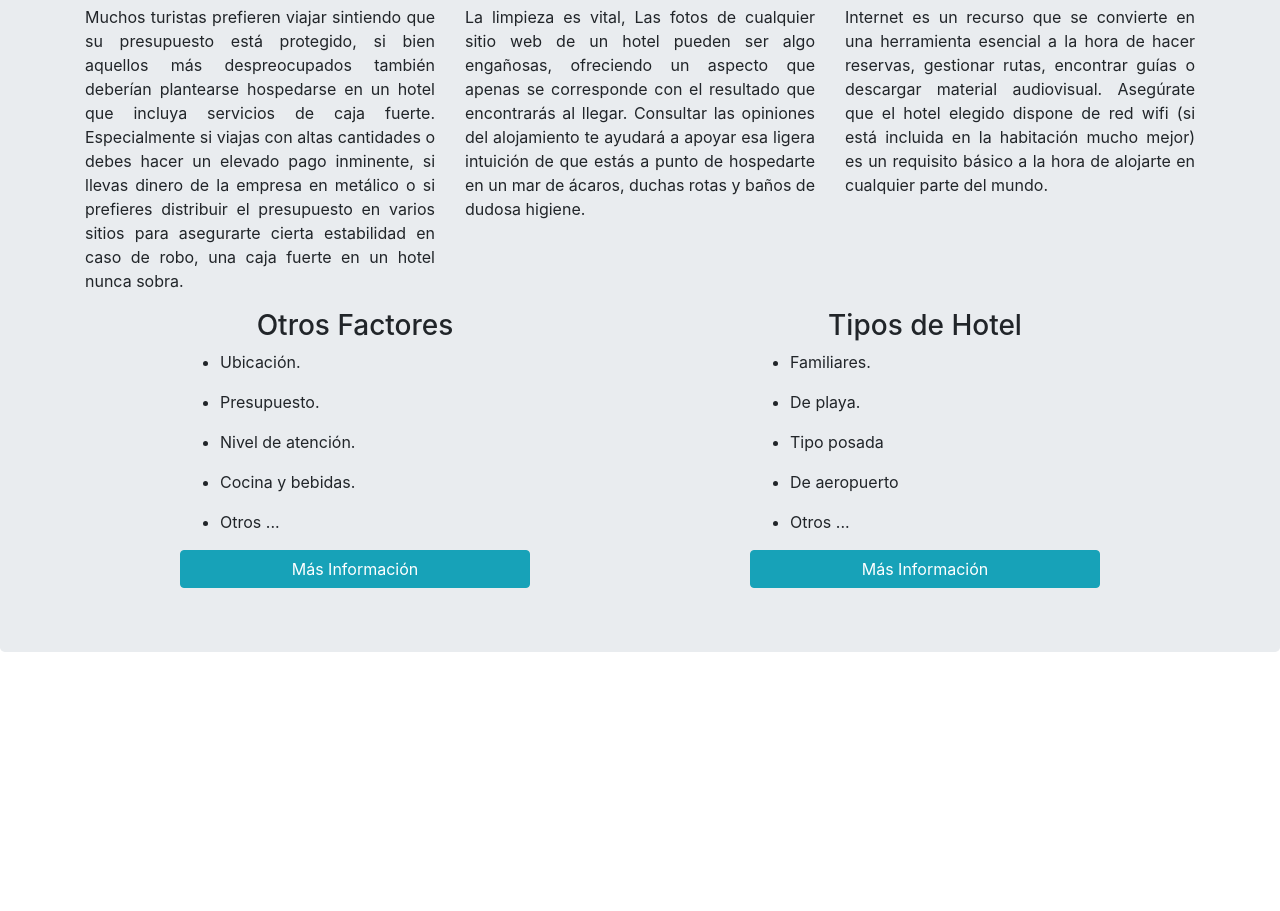
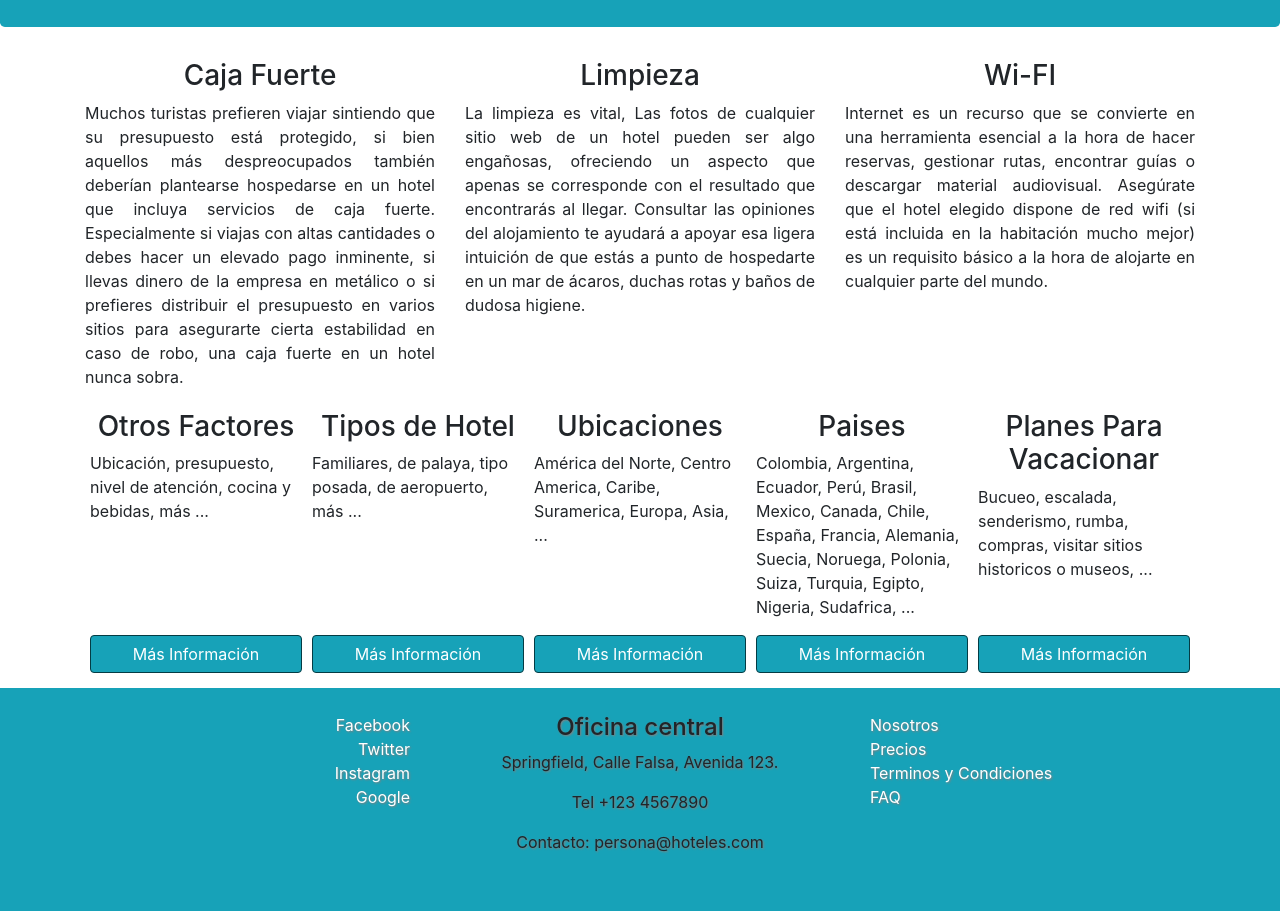
Before and after one commit to santo2244/guia_hoteles, a website: page index.html in a window 1280 px wide. Shown: the part 157-1068 px from the top of the page. Before the commit the page ends 841 px from the top, so only its background shows below. Drawn offline with nearby package versions, Linux system fonts and the light colour scheme.

Commit message:
Mejora estilo index y creacion de main.css

```diff
--- /dev/null
+++ b/css/main.css
@@ -0,0 +1,27 @@
+.jumbotron {
+    background-color: #17A2B8;
+    color: white;
+    text-shadow: 1px 1px 2px grey;
+}
+
+.card-hotel {
+    flex: 1 150px;
+    /*flex grow: que tanto puede crecer (1, 2 ,3 veces); flex bassis: tamaño*/
+    padding: 5px;
+}
+
+.btn-reserva{
+    border-color: #043C44;
+}
+
+a {
+    color: white;
+    /* text-decoration: 1px double white; */
+}
+
+footer {
+    background-color: #17A2B8;
+    margin-top: 10px;
+    padding: 25px 10px;
+    text-shadow: 1px 1px 2px grey;
+}
--- a/index.html
+++ b/index.html
@@ -8,56 +8,117 @@
 
     <!-- Bootstrap CSS -->
     <link rel="stylesheet" href="node_modules/bootstrap/dist/css/bootstrap.min.css">
-
+    <link rel="stylesheet" href="css/main.css">
     <title>Guía Hoteles</title>
 </head>
 
 <body>
     <div class="jumbotron">
         <h1 class="text-center">Consideraciones Para Elegir Un Hotel</h1>
+    </div>
     <div class="container-sm">
         <div class="row">
             <div class="col">
                 <h3 class="text-center">Caja Fuerte</h3>
-                    <p class="text-justify">Muchos turistas prefieren viajar sintiendo que su presupuesto está protegido, si bien aquellos más despreocupados también deberían plantearse hospedarse en un hotel que incluya servicios de caja fuerte. Especialmente si viajas con altas cantidades o debes hacer un elevado pago inminente, si llevas dinero de la empresa en metálico o si prefieres distribuir el presupuesto en varios sitios para asegurarte cierta estabilidad en caso de robo, una caja fuerte en un hotel nunca sobra.</p>
+                <p class="text-justify">Muchos turistas prefieren viajar sintiendo que su presupuesto está protegido, si
+                    bien aquellos más despreocupados también deberían plantearse hospedarse en un hotel que incluya
+                    servicios de caja fuerte. Especialmente si viajas con altas cantidades o debes hacer un elevado pago
+                    inminente, si llevas dinero de la empresa en metálico o si prefieres distribuir el presupuesto en
+                    varios sitios para asegurarte cierta estabilidad en caso de robo, una caja fuerte en un hotel nunca
+                    sobra.</p>
             </div>
             <div class="col">
                 <h3 class="text-center">Limpieza</h3>
-                    <p class="text-justify">La limpieza es vital, Las fotos de cualquier sitio web de un hotel pueden ser algo engañosas, ofreciendo un aspecto que apenas se corresponde con el resultado que encontrarás al llegar. Consultar las opiniones del alojamiento te ayudará a apoyar esa ligera intuición de que estás a punto de hospedarte en un mar de ácaros, duchas rotas y baños de dudosa higiene.</p>
+                <p class="text-justify">La limpieza es vital, Las fotos de cualquier sitio web de un hotel pueden ser
+                    algo engañosas, ofreciendo un aspecto que apenas se corresponde con el resultado que encontrarás al
+                    llegar. Consultar las opiniones del alojamiento te ayudará a apoyar esa ligera intuición de que
+                    estás a punto de hospedarte en un mar de ácaros, duchas rotas y baños de dudosa higiene.</p>
             </div>
             <div class="col">
                 <h3 class="text-center">Wi-FI</h3>
                 <p class="text-justify">
-                        Internet es un recurso que se convierte en una herramienta esencial a la hora de hacer reservas, gestionar rutas, encontrar guías o descargar material audiovisual. Asegúrate que el hotel elegido dispone de red wifi (si está incluida en la habitación mucho mejor) es un requisito básico a la hora de alojarte en cualquier parte del mundo.
+                    Internet es un recurso que se convierte en una herramienta esencial a la hora de hacer reservas,
+                    gestionar rutas, encontrar guías o descargar material audiovisual. Asegúrate que el hotel elegido
+                    dispone de red wifi (si está incluida en la habitación mucho mejor) es un requisito básico a la hora
+                    de alojarte en cualquier parte del mundo.
                 </p>
             </div>
         </div>
-            <div class="row">
-                <div class="col-4 offset-1">
+        <!-- Parte media baja-->
+        <div class="d-flex flex-wrap">
+            <div class="card-hotel d-flex flex-column justify-content-between">
+                <div>
                     <h3 class="text-center">Otros Factores</h3>
-                    <ul>
-                        <li><p>Ubicación.</p></li>
-                        <li><p>Presupuesto.</p></li>
-                        <li><p>Nivel de atención.</p></li>
-                        <li><p>Cocina y bebidas.</p></li>
-                        <li><p>Otros ...</p></li>
-                    </ul>
-                    <button type="button" class="btn btn-info btn-block">Más Información</button>
+                    <p>Ubicación, presupuesto, nivel de atención, cocina y bebidas, más ...</p>
                 </div>
-                <div class="col-4 offset-2">
+                <div>
+                    <button type="button" class="btn btn-info btn-block btn-reserva">Más Información</button>
+                </div>
+            </div>
+            <div class="card-hotel d-flex flex-column justify-content-between">
+                <div>
                     <h3 class="text-center">Tipos de Hotel</h3>
-                    <ul>
-                        <li><p>Familiares.</p></li>
-                        <li><p>De playa.</p></li>
-                        <li><p>Tipo posada</p></li>
-                        <li><p>De aeropuerto</p></li>
-                        <li><p>Otros ...</p></li>
-                    </ul>
-                    <button type="button" class="btn btn-info btn-block">Más Información</button>
+                    <p>Familiares, de palaya, tipo posada, de aeropuerto, más ...</p>
+                </div>
+                <div>
+                    <button type="button" class="btn btn-info btn-block btn-reserva">Más Información</button>
+                </div>
+            </div>
+            <div class="card-hotel d-flex flex-column justify-content-between">
+                <div>
+                    <h3 class="text-center">Ubicaciones</h3>
+                    <p>América del Norte, Centro America, Caribe, Suramerica, Europa, Asia, ...</p>
+                </div>
+                <div>
+                    <button type="button" class="btn btn-info btn-block btn-reserva">Más Información</button>
+                </div>
+            </div>
+            <div class="card-hotel d-flex flex-column justify-content-between">
+                <div>
+                    <h3 class="text-center">Paises</h3>
+                    <p>Colombia, Argentina, Ecuador, Perú, Brasil, Mexico, Canada, Chile, España, Francia, Alemania,
+                        Suecia,
+                        Noruega, Polonia, Suiza, Turquia, Egipto, Nigeria, Sudafrica, ...</p>
+                </div>
+                <div>
+                    <button type="button" class="btn btn-info btn-block btn-reserva">Más Información</button>
+                </div>
+            </div>
+            <div class="card-hotel d-flex flex-column justify-content-between">
+                <div>
+                    <h3 class="text-center">Planes Para Vacacionar</h3>
+                    <p>Bucueo, escalada, senderismo, rumba, compras, visitar sitios historicos o museos, ...</p>
+                </div>
+                <div>
+                    <button type="button" class="btn btn-info btn-block btn-reserva">Más Información</button>
                 </div>
             </div>
         </div>
     </div>
+    <footer>
+        <div class="row">
+            <div class="col-4 d-flex flex-column text-right">
+                <a href="http://www.facebook.com">Facebook</a>
+                <a href="http://www.twitter.com">Twitter</a>
+                <a href="http://www.instagram.com">Instagram</a>
+                <a href="http://www.google.com">Google</a>
+            </div>
+            <div class="col-4 d-flex flex-column text-center">
+                <address>
+                    <h4>Oficina central</h4>
+                    <p>Springfield, Calle Falsa, Avenida 123.</p>
+                    <p>Tel +123 4567890</p>
+                    <p>Contacto: persona@hoteles.com</p>
+                </address>
+            </div>
+            <div class="col-4 d-flex flex-column text-left">
+                <a href="#">Nosotros</a>
+                <a href="#">Precios</a>
+                <a href="#">Terminos y Condiciones</a>
+                <a href="#">FAQ</a>
+            </div>
+        </div>
+    </footer>
 
     <!-- Optional JavaScript -->
     <!-- jQuery first, then Popper.js, then Bootstrap JS -->
```
Lines whose indentation alone changed are shown as unchanged.
